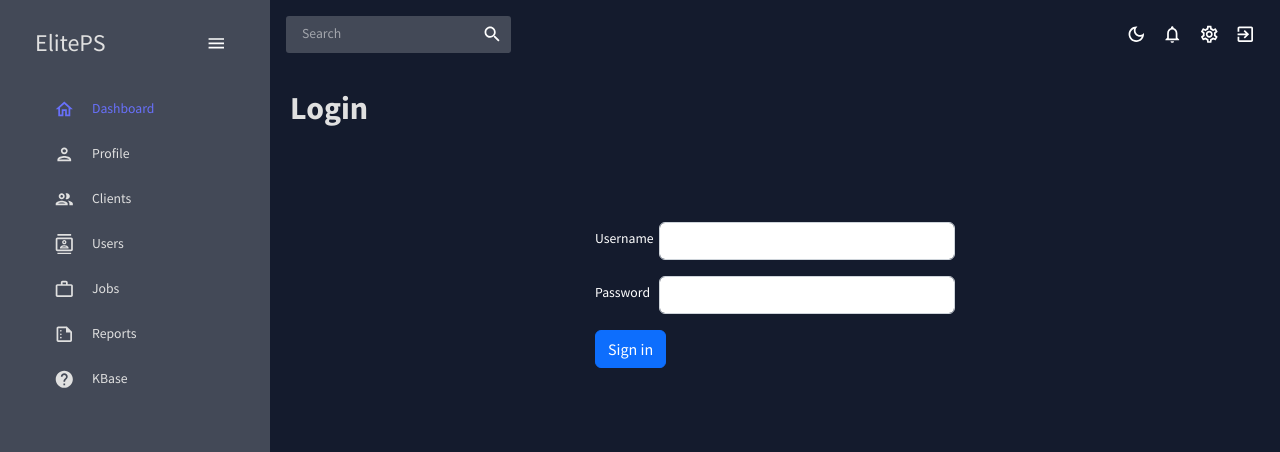
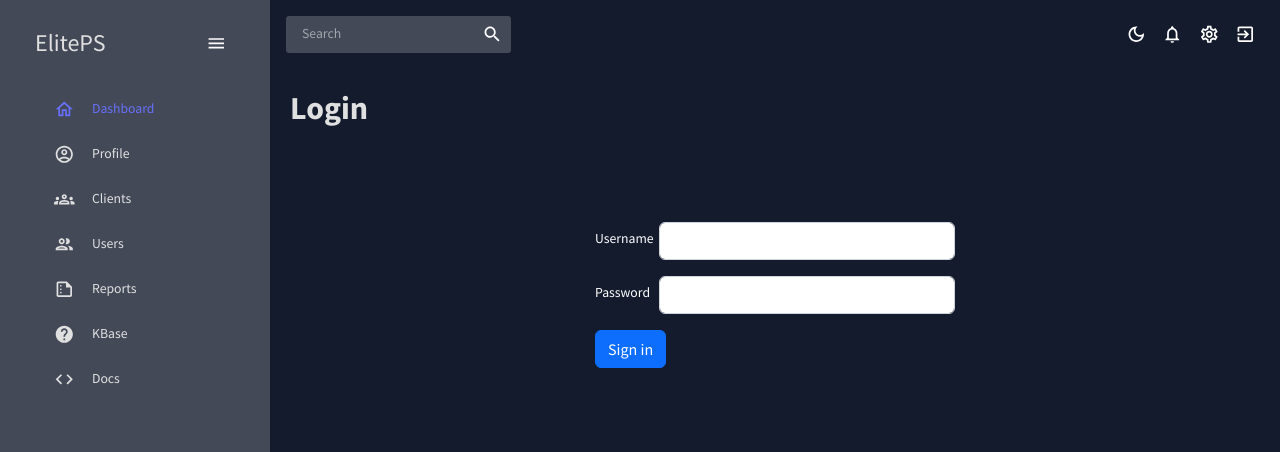
Before and after one commit to kpiercy/mockapi, a React (Create React App) app in the folder frontend/: page /login in a window 1280 px wide. Shown: the top 452 px of the page. Built offline with nearby package versions, Linux system fonts and the light colour scheme.

Commit message:
update Sidebar icons

```diff
--- a/frontend/src/components/ui/global/Sidebar.jsx
+++ b/frontend/src/components/ui/global/Sidebar.jsx
@@ -6,13 +6,14 @@ import "react-pro-sidebar/dist/css/styles.css";
 import { tokens } from "../../../theme";
 
 import HomeOutlinedIcon from "@mui/icons-material/HomeOutlined";
-import PeopleOutlinedIcon from "@mui/icons-material/PeopleOutlined";
-import ContactsOutlinedIcon from "@mui/icons-material/ContactsOutlined";
-import PersonOutlinedIcon from "@mui/icons-material/PersonOutlined";
+import GroupsOutlinedIcon from '@mui/icons-material/GroupsOutlined';
+import PeopleOutlinedIcon from '@mui/icons-material/PeopleOutlined';
+import AccountCircleOutlinedIcon from '@mui/icons-material/AccountCircleOutlined';
 import HelpOutlinedIcon from "@mui/icons-material/HelpOutlined";
 import SummarizeOutlinedIcon from '@mui/icons-material/SummarizeOutlined';
 import MenuOutlinedIcon from "@mui/icons-material/MenuOutlined";
 import WorkOutlineOutlinedIcon from '@mui/icons-material/WorkOutlineOutlined';
+import CodeIcon from '@mui/icons-material/Code';
 
 const Item = ({ title, to, icon, selected, setSelected }) => {
   const theme = useTheme();
@@ -96,28 +97,21 @@ const Sidebar = () => {
             <Item
               title="Profile"
               to="/profile"
-              icon={<PersonOutlinedIcon />}
+              icon={<AccountCircleOutlinedIcon />}
               selected={selected}
               setSelected={setSelected}
             />
             <Item
               title="Clients"
               to="/clients"
-              icon={<PeopleOutlinedIcon />}
+              icon={<GroupsOutlinedIcon />}
               selected={selected}
               setSelected={setSelected}
             />
             <Item
               title="Users"
               to="/users"
-              icon={<ContactsOutlinedIcon />}
-              selected={selected}
-              setSelected={setSelected}
-            />
-            <Item
-              title="Jobs"
-              to="/jobs"
-              icon={<WorkOutlineOutlinedIcon />}
+              icon={<PeopleOutlinedIcon />}
               selected={selected}
               setSelected={setSelected}
             />
@@ -132,6 +126,13 @@ const Sidebar = () => {
               title="KBase"
               to="/kbase"
               icon={<HelpOutlinedIcon />}
+              selected={selected}
+              setSelected={setSelected}
+            />
+            <Item
+              title="Docs"
+              to="/docs"
+              icon={<CodeIcon />}
               selected={selected}
               setSelected={setSelected}
             />
```
